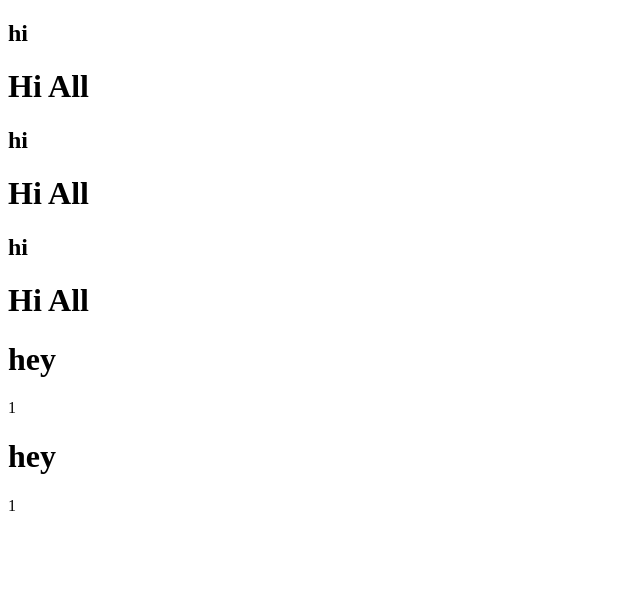
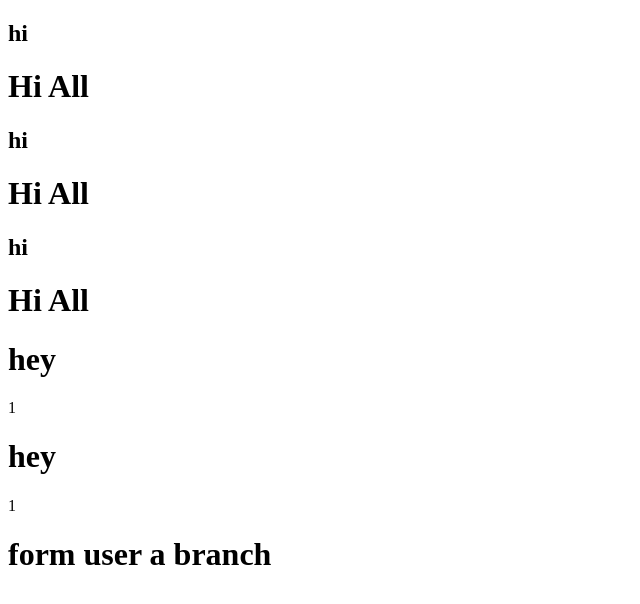
Before and after one commit to L8Y/ResApp, an Angular app: page / in a window 1280 px wide. Shown: the top 604 px of the page, without its empty margins (0-640 px from the left). Built offline with nearby package versions, Linux system fonts and the light colour scheme.

Commit message:
from user a branch

```diff
--- a/src/app/app.component.html
+++ b/src/app/app.component.html
@@ -26,3 +26,6 @@
 <nav>
     <a>1</a>
 </nav>
+<div>
+    <h1>form user a branch</h1>
+</div>
```
